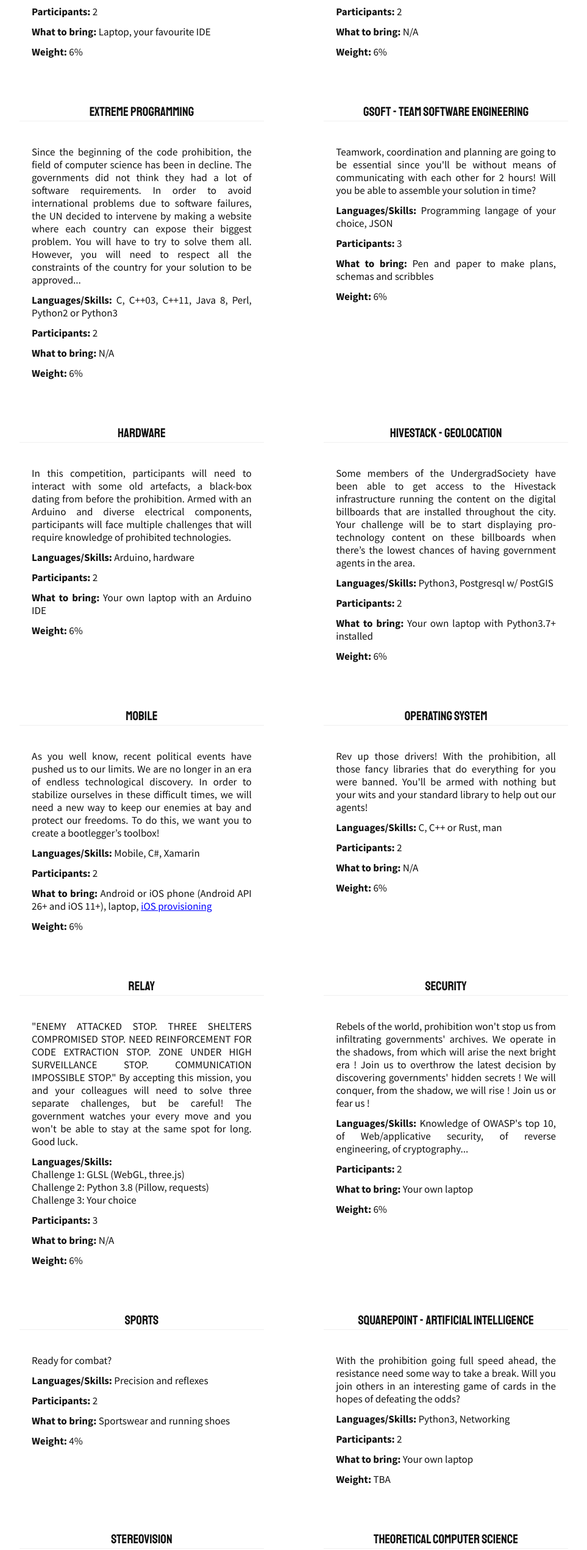
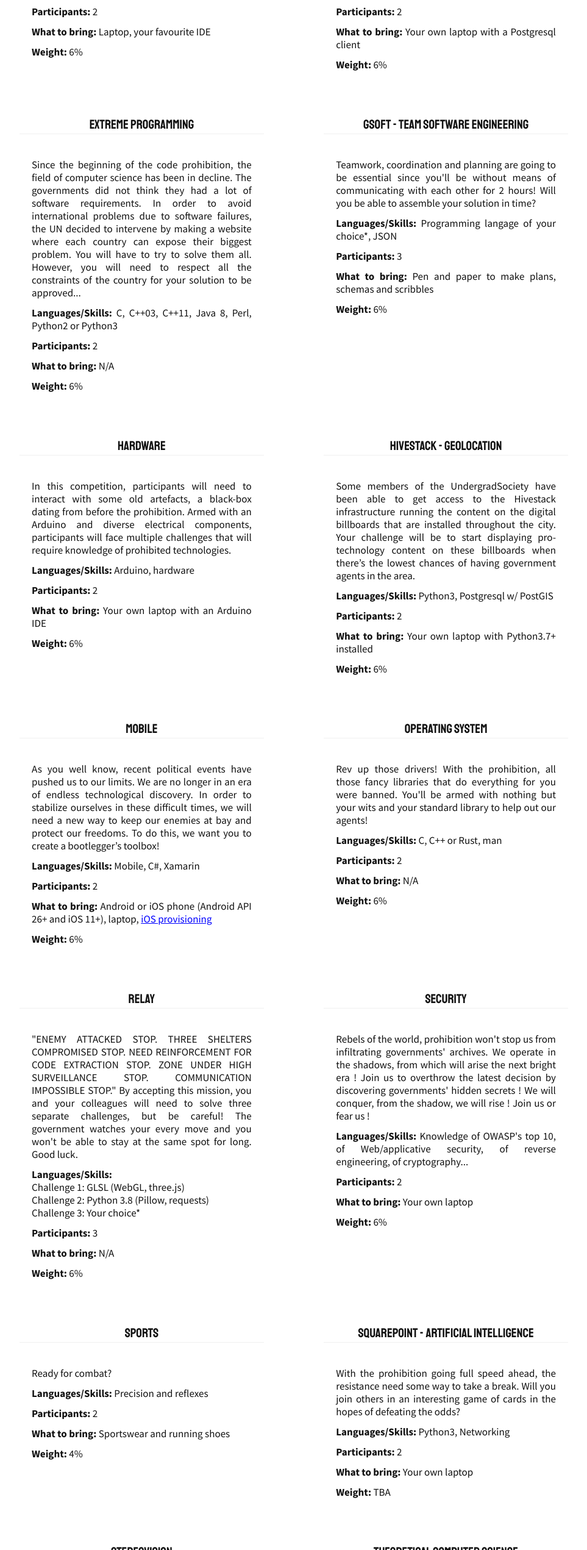
Before and after one commit to CFI-UL/csgames-watcher, a plain HTML site: page 2020.csgames.org/index.html in a window 1280 px wide. Shown: the part 1866-4408 px from the top of the page at 61% size, without its empty margins (158-1121 px from the left). Drawn offline with nearby package versions, Linux system fonts and the light colour scheme.

Commit message:
Thu Feb 13 15:30:32 UTC 2020

```diff
--- a/2020.csgames.org/index.html
+++ b/2020.csgames.org/index.html
@@ -119,7 +119,7 @@
       <p>Push your LIMITs, JOIN the archivists of the ORDERgradSociety! A SELECT GROUP of hackers will have to analyze a stolen TOP secret database. Government officers are HAVING their eyes on us ... Beware not to DROP your guard at any TIME(), we're COUNT(ing) on you!</p>
       <p><strong>Languages/Skills:</strong> Postgresql</p>
       <p><strong>Participants:</strong> 2</p>
-      <p><strong>What to bring:</strong> N/A</p>
+      <p><strong>What to bring:</strong> Your own laptop with a Postgresql client</p>
       <p><strong>Weight:</strong> 6%</p>
   </div>
 
@@ -143,7 +143,7 @@
   <div class="one-half column competition-card">
     <h4 class="competition-title">GSOFT - Team software engineering</h4>
       <p>Teamwork, coordination and planning are going to be essential since you'll be without means of communicating with each other for 2 hours! Will you be able to assemble your solution in time?</p>
-      <p><strong>Languages/Skills:</strong> Programming langage of your choice, JSON</p>
+      <p><strong>Languages/Skills:</strong> Programming langage of your choice*, JSON</p>
       <p><strong>Participants:</strong> 3</p>
       <p><strong>What to bring:</strong> Pen and paper to make plans, schemas and scribbles</p>
       <p><strong>Weight:</strong> 6%</p>
@@ -213,7 +213,7 @@ NEED REINFORCEMENT FOR CODE EXTRACTION STOP.
 ZONE UNDER HIGH SURVEILLANCE STOP.
 COMMUNICATION IMPOSSIBLE STOP."
 By accepting this mission, you and your colleagues will need to solve three separate challenges, but be careful! The government watches your every move and you won't be able to stay at the same spot for long. Good luck.</p>
-      <p><strong>Languages/Skills:</strong> <br />Challenge 1: GLSL (WebGL, three.js) <br />Challenge 2: Python 3.8 (Pillow, requests) <br />Challenge 3: Your choice</p>
+      <p><strong>Languages/Skills:</strong> <br />Challenge 1: GLSL (WebGL, three.js) <br />Challenge 2: Python 3.8 (Pillow, requests) <br />Challenge 3: Your choice*</p>
       <p><strong>Participants:</strong> 3</p>
       <p><strong>What to bring:</strong> N/A</p>
       <p><strong>Weight:</strong> 6%</p>
@@ -322,7 +322,7 @@ By accepting this mission, you and your colleagues will need to solve three sepa
 
   <div class="one-half column competition-card">
     <h4 class="competition-title">Puzzle Hero</h4>
-      <p>Benefit from your free time between competitions to solve small diverse challenges. This is the opportunity to put your most obscure skills in practice! All expertise is welcome. </p>
+      <p>Benefit from your free time between competitions to solve small diverse challenges. This is the opportunity to put your most obscure skills in practice! All expertise is welcome. Notice: This will only be open when all teams are on the competition's site.   </p>
       <p><strong>Languages/Skills:</strong> Your best ones</p>
       <p><strong>Participants:</strong> Everyone</p>
       <p><strong>What to bring:</strong> Your own laptop</p>
@@ -344,6 +344,7 @@ By accepting this mission, you and your colleagues will need to solve three sepa
 
 </div>
 
+<p>* An exact list will be provided eventually, but you can expect mainstream languages. </p>
 
         </div>
       </div>
```
Also changed, not shown: 1 other file.
